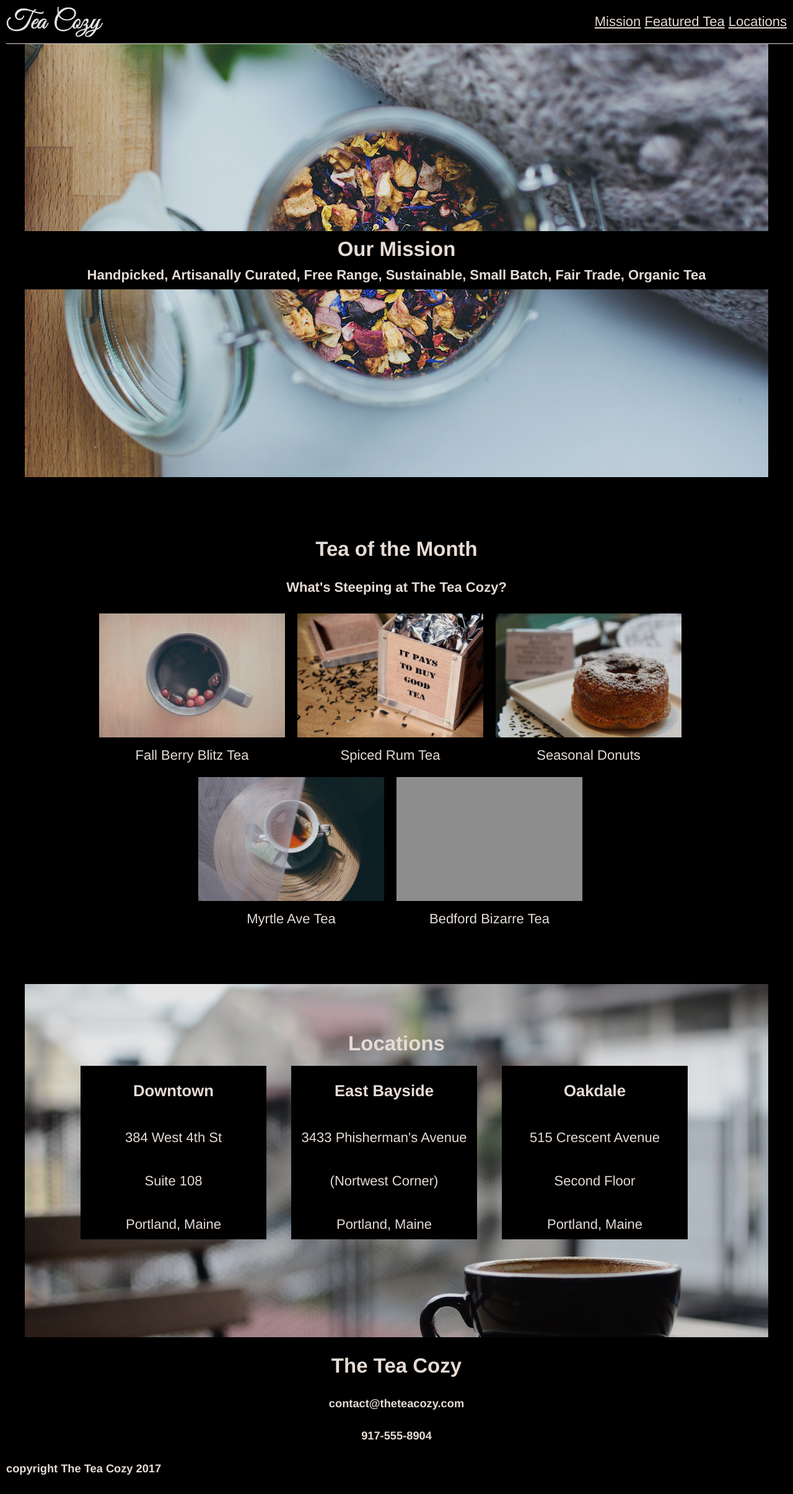
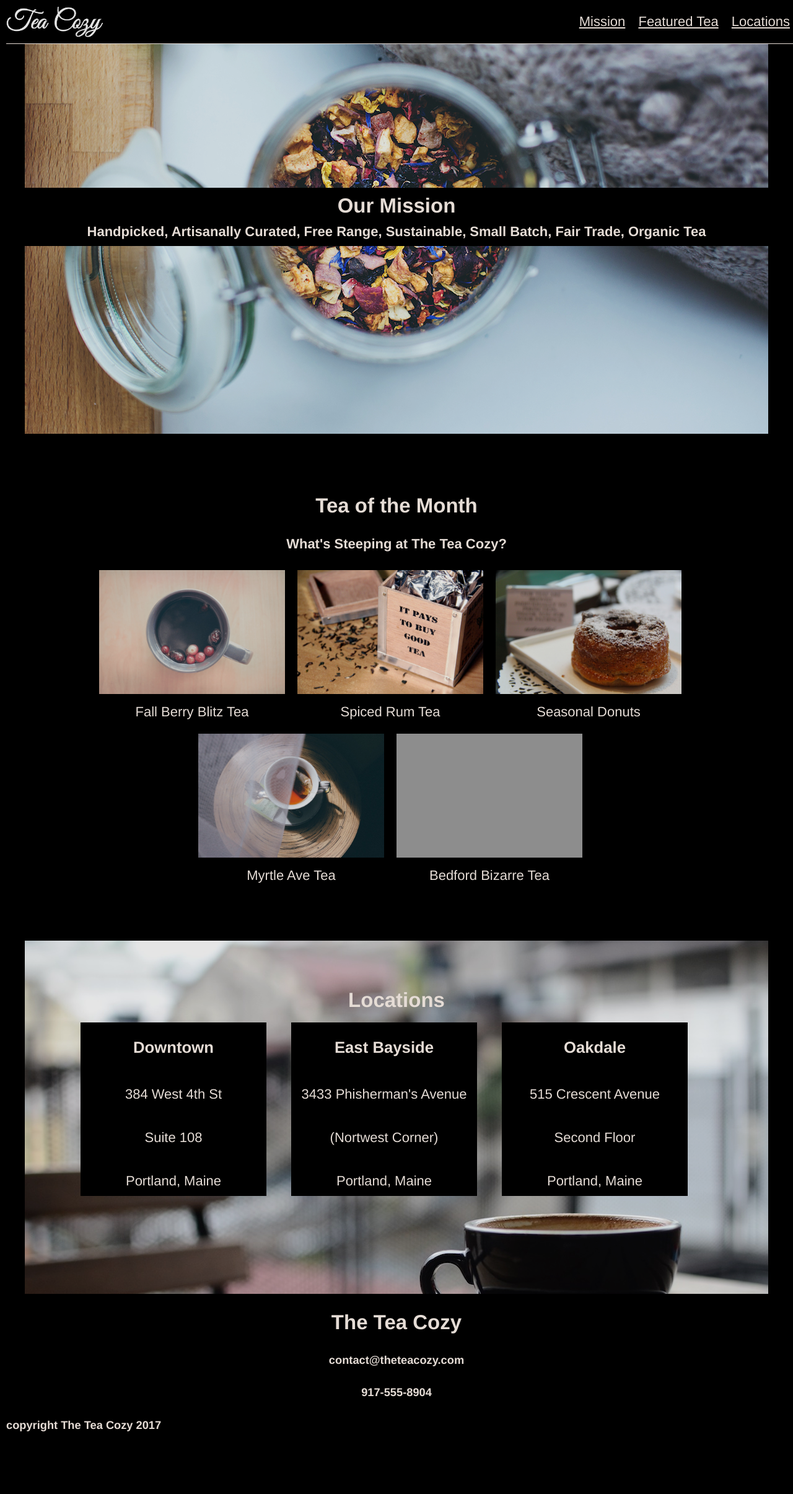
Before and after one commit to alemelc/teacozy, a plain HTML site: page index.html in a window 1280 px wide. Shown: the whole page at 62% size. After the commit the page ends 2341 px from the top, so only its background shows below. Drawn offline with Linux system fonts and the light colour scheme; grey boxes are pictures that could not be loaded.

Commit message:
ultime revisioni

```diff
--- a/RESOURCES/CSS/style.css
+++ b/RESOURCES/CSS/style.css
@@ -1,9 +1,3 @@
-
-/*
-* {
-	border: 1px solid white;
-}
-*/
 
 body {
 	font-family: Helvetica;
@@ -18,6 +12,7 @@ body {
 li a {
 	text-decoration: underline;
 	color: seashell;
+	margin-right: 15px;
 }
 
 li {
@@ -25,9 +20,9 @@ li {
 	display: inline-block;
 }
 
-ul {
+/*ul {
 	padding: 0;
-}
+}*/
 
 header {
 width: 100%;
@@ -36,19 +31,13 @@ border-bottom: 1px solid seashell;
 margin-left: 10px;
 justify-content: space-between;
 align-items: center;
-position: fixed;
-z-index: 1;
+position: fixed; /*header does not scroll*/
 background-color: black;
 }
 
-nav {
-	margin-right: 20px;
-}
-
-.mainFlex {
+#mainContent {
 	justify-content: center;
-	padding-top: 70px;
-	z-index: 0;
+	padding-top: 70px; /*the id starts below the fixed header */
 }
 
 #mission {
@@ -61,16 +50,16 @@ nav {
 	background-position: center;
 	height: 700px;
 	width: 1200px;
-	margin: 0 auto;
+	margin: 0 auto; /*horizontal centering the id*/
 }
 
 #missionTitle {
 	background-color: black;
 	margin: 0;
-	width: 100%;
+	width: 100%;/* the element stretches all the #id width*/
 }
 
-#missionTitle > h2, #missionTitle > h4 {
+#missionTitle > h2, #missionTitle > h4 { /*targeting only h2 and h4 child of the id*/
 	margin-top:10px;
 	margin-bottom:10px;
 }
@@ -102,7 +91,6 @@ nav {
 .featuredTeaListBox > p {
 	margin-top: 10px;
 }
-
 
 .locationBox {
 	display: flex;
--- a/index.html
+++ b/index.html
@@ -5,7 +5,6 @@
 <link href="./RESOURCES/CSS/style.css" type ="text/css" rel="stylesheet">
 </head>
 <body>
-
 	<header>
 		<img src="./RESOURCES/IMAGES/img-tea-cozy-logo.png" height="50px">
 		<nav>
@@ -17,22 +16,27 @@
 		</nav>
 
 	</header>
-<div class=mainFlex>
-	<div id="mission">
+
+	<div div=mainContent> <!--main container of the 4 content blocks: mission, featured tea, locations, footer-->
+
+		<div id="mission"> <!-- first flex container-->
+
 			<div id="missionTitle">
 				<h2>Our Mission</h2>
 				<h4>Handpicked, Artisanally Curated, Free Range, Sustainable, Small Batch, Fair Trade, Organic Tea</h4>
 			</div>
 		</div>
 
-	<div id="featuredTea">
+		<div id="featuredTea"><!-- second flex container-->
+
 			<div id="featuredTeaTitle">
 				<h2>Tea of the Month</h2>
 				<h4>What's Steeping at The Tea Cozy?</h4>
 			</div>
-		<div id="featuredTeaList">
 
-			<div class="featuredTeaListBox">
+			<div id="featuredTeaList"><!-- flex container for the group of tea types-->
+
+				<div class="featuredTeaListBox"><!-- flex container for both tha image and the name of each tea-->
 					<img src="./RESOURCES/IMAGES/img-berryblitz.jpg" width="300" height="200">
 					<p>Fall Berry Blitz Tea</p>
 				</div>
@@ -56,47 +60,48 @@
 					<img src="./RESOURCES/IMAGES/img-bedford-bizarre.jpg" width="300" height="200">
 					<p>Bedford Bizarre Tea</p>
 				</div>
-
 			</div>
 		</div>
 
-	<div id="locations">
+		<div id="locations"><!-- third flex container-->
+
 			<div id="locationsTitle"><h2>Locations</h2></div>
-		<div id="locationsContent">
-			<div class="locationBox">
+
+			<div id="locationsContent"><!-- flex container for 3 locations information-->
+				<div class="locationBox"><!-- flex container for each location information-->
 				<h3>Downtown</h3>
 				<p>384 West 4th St</p>
 				<p>Suite 108</p>
 				<p>Portland, Maine</p>
+				</div>
 
-			</div>
 			<div class="locationBox">
 				<h3>East Bayside</h3>
 				<p>3433 Phisherman's Avenue</p>
 				<p>(Nortwest Corner)</p>
 				<p>Portland, Maine</p>
+			</div>
 
-			</div>
 			<div class="locationBox">
 				<h3>Oakdale</h3>
 				<p>515 Crescent Avenue</p>
 				<p>Second Floor</p>
 				<p>Portland, Maine</p>
 			</div>
-		</div>
+
 		</div>
 
+	</div>
 
-<div id="footer">
+		<div id="footer"><!-- fourth and last container-->
 		<h2>The Tea Cozy</h2>
 		<h5>contact@theteacozy.com</h5>
 		<h5>917-555-8904</h5>
+		</div>
 
 	</div>
 
-<div id="copyright"><h5>copyright The Tea Cozy 2017</h5></div>
-
-</div>
-
+		<div id="copyright"><h5>copyright The Tea Cozy 2017</h5>
+		<div>
 </body>
 </html>
```
Lines whose indentation alone changed are shown as unchanged.
